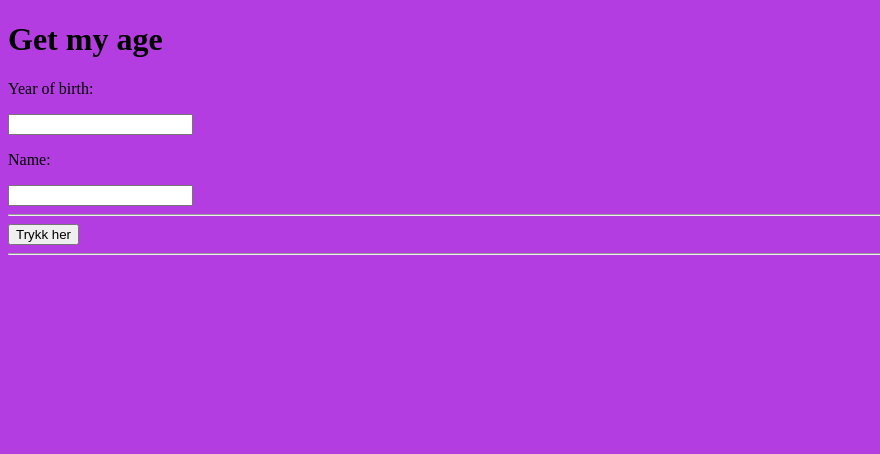
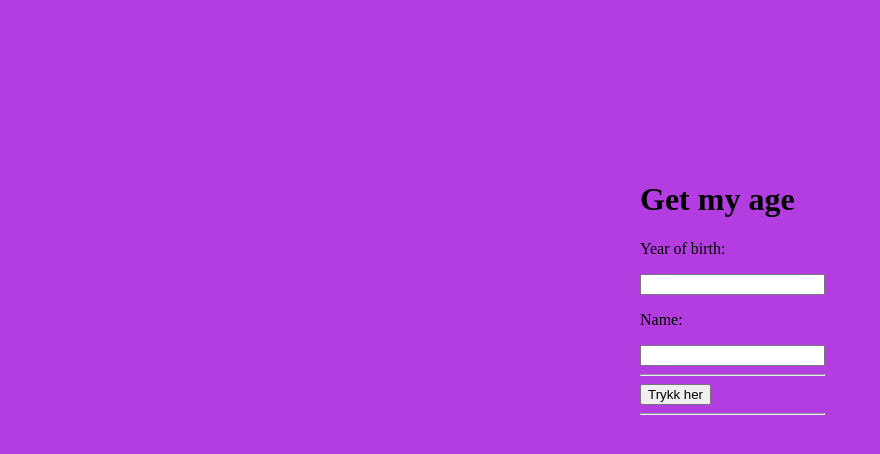
Before and after one commit to sjojon/oppgave---get-my-age, a plain HTML site: page index.html in a window 1280 px wide. Shown: the whole page, without its empty margins (0-880 px from the left). Drawn offline with Linux system fonts and the light colour scheme.

Commit message:
forandret posisjon

```diff
--- a/index.html
+++ b/index.html
@@ -10,6 +10,7 @@
 </head>
 
 <body>
+    <div id="container">
         <h1>Get my age</h1>
         <p>Year of birth:</p>
         <input id="yearOfBirth" type="text">
@@ -20,6 +21,7 @@
         <button onclick="generate();">Trykk her</button>
         <hr>
         <div id="answer"></div>
+    </div>
 
 
 
--- a/style.css
+++ b/style.css
@@ -1,3 +1,9 @@
 body {
     background-color: #B33DE0;
 }
+
+#container{
+    position: absolute;
+    top: 20%;
+    left: 50%;
+}
```
Lines whose indentation alone changed are shown as unchanged.
